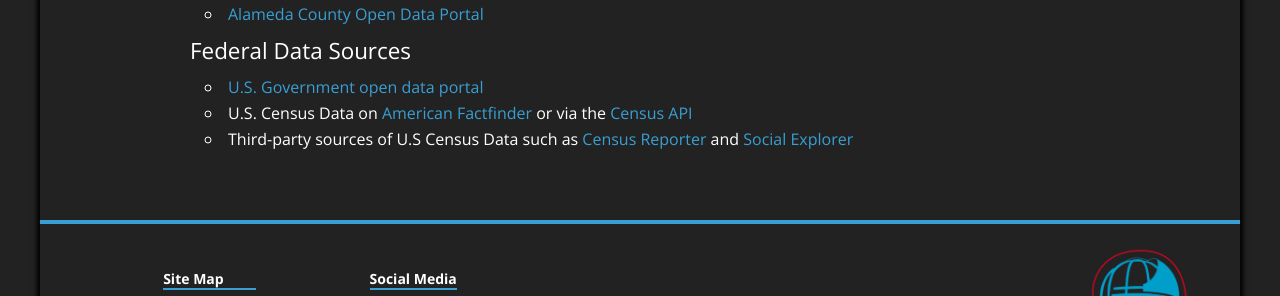
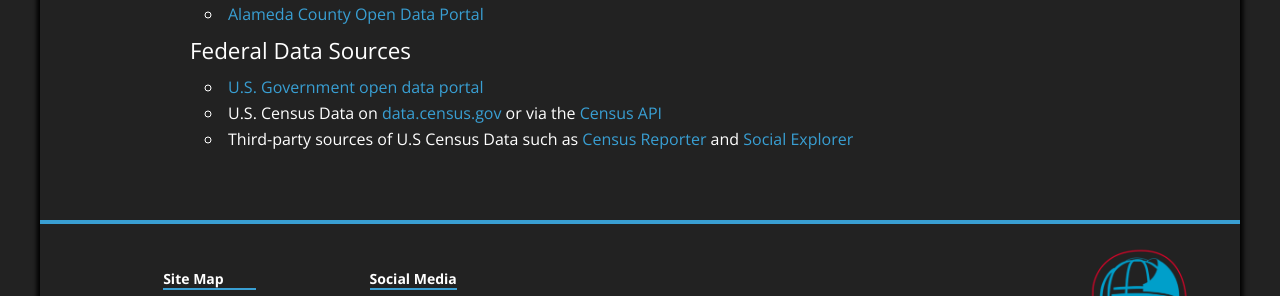
Before and after one commit to codeforsanjose/codeforsanjose.github.io, a Jekyll site: the page built from faq.html, in a window 1280 px wide and 900 px high, scrolled down 3000 px. Shown: the part 426-722 px from the top of the window. Built offline with Jekyll 4.4.1, drawn with Linux system fonts in a browser that asks for light colours; nearby versions of some CDN libraries.

Commit message:
Fix broken FAQ links: update Oakland, Fremont, and Census data sources

```diff
--- a/faq.html
+++ b/faq.html
@@ -144,9 +144,9 @@
                 Data Portal</a></li>
         <li><a href="https://datasf.org/opendata/" target="_blank" rel="noopener noref">San Fransico Open
                 Data Portal</a></li>
-        <li><a href="https://data.oaklandnet.com/" target="_blank" rel="noopener noref">Oakland Open Data
+        <li><a href="https://data.oaklandca.gov/" target="_blank" rel="noopener noref">Oakland Open Data
                 Portal</a></li>
-        <li><a href="http://egis-cofgis.opendata.arcgis.com/" target="_blank" rel="noopener noref">Fremont
+        <li><a href="https://gis.data.ca.gov/search?q=fremont" target="_blank" rel="noopener noref">Fremont
                 Open GIS Data Portal</a></li>
         <li><a href="https://data.acgov.org/" target="_blank" rel="noopener noref">Alameda County Open Data
                 Portal</a></li>
@@ -155,8 +155,8 @@
     <ul>
         <li><a href="https://www.data.gov/" target="_blank" rel="noopener noref">U.S. Government open data
                 portal</a></li>
-        <li>U.S. Census Data on <a href="https://factfinder.census.gov/faces/nav/jsf/pages/index.xhtml"
-                target="_blank" rel="noopener noref">American Factfinder</a> or via
+        <li>U.S. Census Data on <a href="https://data.census.gov/"
+                target="_blank" rel="noopener noref">data.census.gov</a> or via
             the <a href="https://www.census.gov/developers/">Census API</a></li>
         <li>Third-party
             sources of U.S Census Data such as
```
